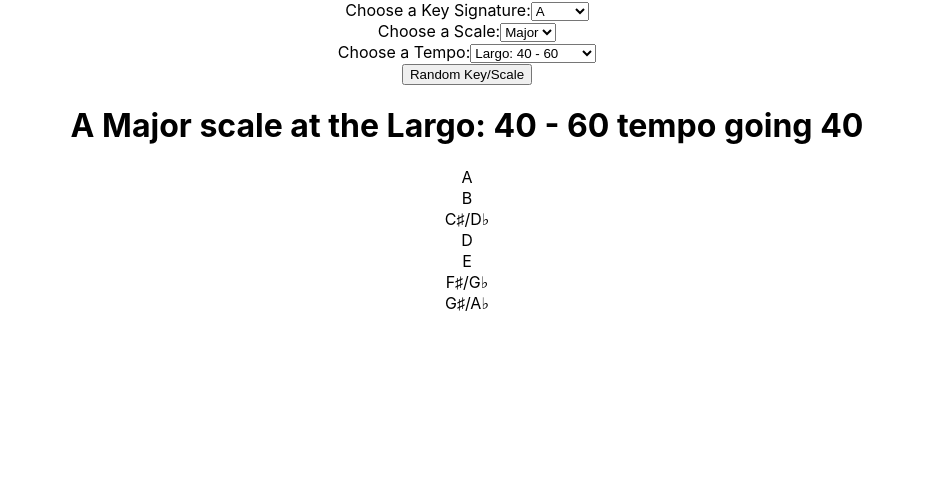
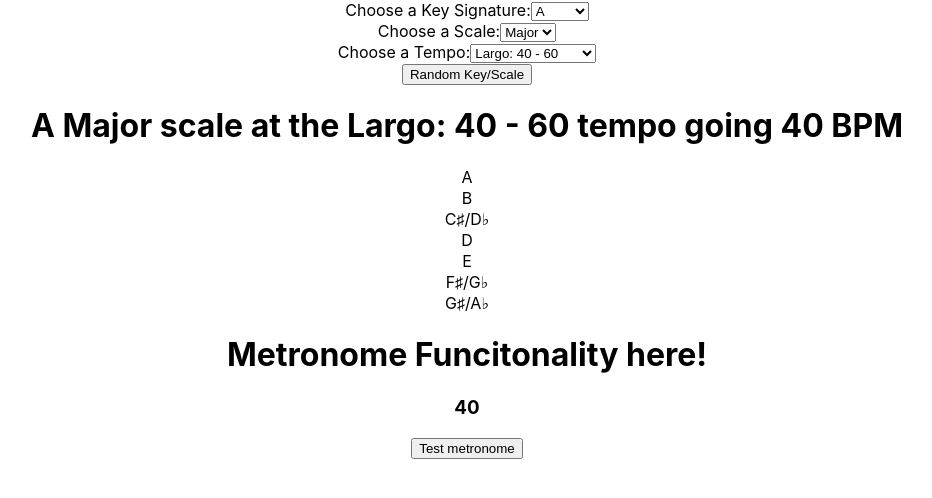
Before and after one commit to mattchley/random-rhythm, a React (Create React App) app in the folder random-rhythm/: page / in a window 1280 px wide. Shown: the top 498 px of the page, without its empty margins (173-1105 px from the left). Built offline with nearby package versions, Linux system fonts and the light colour scheme.

Commit message:
basic metronome funciton

```diff
--- a/random-rhythm/src/App.js
+++ b/random-rhythm/src/App.js
@@ -3,6 +3,7 @@ import Scale from './Components/scale'
 import Staff from './Components/staff'
 import Tempo from './Components/tempo';
 import RandomButton from './Components/randomButton';
+import Metronome from './Components/metronome';
 import './App.css';
 import React, { useState } from "react";
 
@@ -34,11 +35,11 @@ function App() {
           setScale(value[1]);
           setTempo(value[2]);
           setBpm(value[3]);
-          console.log(`hit ${value[3]}`)
         }} />
 
       <Staff value={{ scale: [scale, setScale], key: [key, setKey], keyArray: keyArray, tempo: [tempo, setTempo], bpm: [bpm, setBpm] }} />
 
+      <Metronome value={{ bpm: bpm }} />
 
     </div>
   );
--- /dev/null
+++ b/random-rhythm/src/Components/metronome.js
@@ -0,0 +1,26 @@
+import React from "react";
+
+
+const Metronome = props => {
+
+    let bpm = props.value.bpm
+    let milliseconds = 60000/bpm
+
+    const tester = () => {
+        console.log(bpm)
+        let testbeat = () => {
+            console.log('hit')
+        }
+        setInterval(testbeat, milliseconds)
+    }
+    return (
+        <div>
+            <h1>Metronome Funcitonality here!</h1>
+            <h3>{bpm}</h3>
+            <button onClick={(e) => { tester() }}>Test metronome</button>
+        </div>
+    )
+
+}
+
+export default Metronome
--- a/random-rhythm/src/Components/randomButton.js
+++ b/random-rhythm/src/Components/randomButton.js
@@ -2,16 +2,15 @@ import React from "react";
 
 
 const RandomButton = props => {
-    // this component allows for the user to randomly generate a Staff with key signature and scale.
+    // this component allows for the user to randomly generate a Staff with key signature, scale, tempo, and BPM.
 
 
 
+    // this function takes the info from tempoObj and then randomly finds a BPM based off of the index from z
+    const randomBPM = (tempoObj, z) => {
+        let v = Math.abs(Math.ceil(Math.random() * (tempoObj[z].max - tempoObj[z].min) + tempoObj[z].min))
 
-    const randomTempo = (tempoObj, z) => {
-        // let y = Math.abs(Math.ceil(Math.random() * props.value.tempoObjArray.length - 1))
-        let x = Math.ceil(Math.random() * (tempoObj[z].max - tempoObj[z].min) + tempoObj[z].min)
-
-        return x
+        return v
 
     }
 
@@ -24,9 +23,10 @@ const RandomButton = props => {
         let y = Math.abs(Math.ceil(Math.random() * props.value.scaleArray.length - 1))
         // this variable sets the terrishold for the Tempo generated
         let z = Math.abs(Math.ceil(Math.random() * props.value.tempoArray.length - 1))
+        // this variable deteremines the BPM
+        let v = randomBPM(tempoObj, z)
 
-        let v =randomTempo(tempoObj, z)
-
+        // returns the Key, Scale, Tempo, and BPM to be displayed on the Staff Component
         return [props.value.keyArray[x], props.value.scaleArray[y], props.value.tempoArray[z], v]
 
 
--- a/random-rhythm/src/Components/staff.js
+++ b/random-rhythm/src/Components/staff.js
@@ -3,8 +3,6 @@ import React from "react";
 
 const Staff = props => {
 
-    // const [scale, setScale] = useState(["A"]);
-    // eventually will all be fed from the scale/key components
     const noteArray = props.value.keyArray
     const scaleType = props.value.scale[0]
     const keyType = props.value.key[0]
@@ -84,7 +82,7 @@ const Staff = props => {
 
     return (
         <div>
-            <h1> {props.value.key[0]} {props.value.scale[0]} scale at the {props.value.tempo[0]} tempo going {bpm}</h1>
+            <h1> {props.value.key[0]} {props.value.scale[0]} scale at the {props.value.tempo[0]} tempo going {bpm} BPM</h1>
             <p>{createScale(scaleType, changeKey(noteArray, keyType)).map(y => (
                 <option value={y}>{y}</option>
             ))}</p>
```
